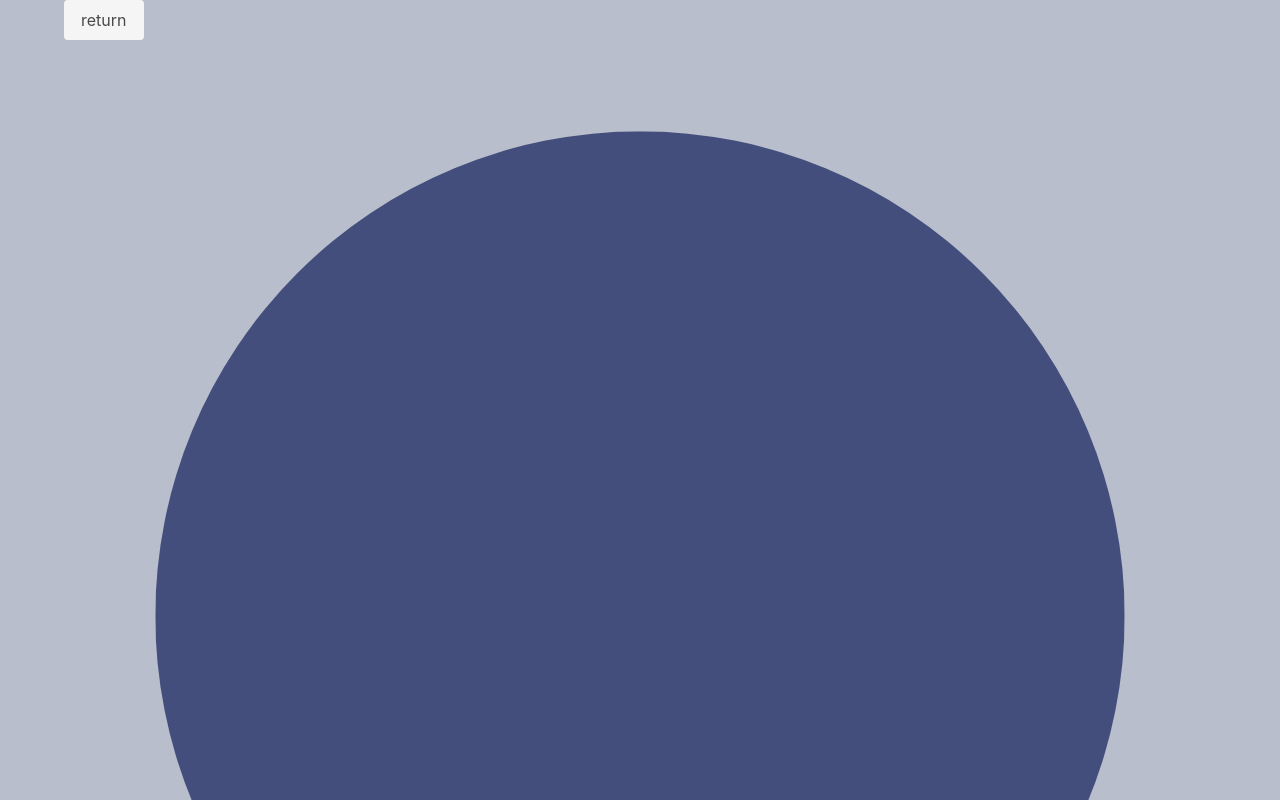
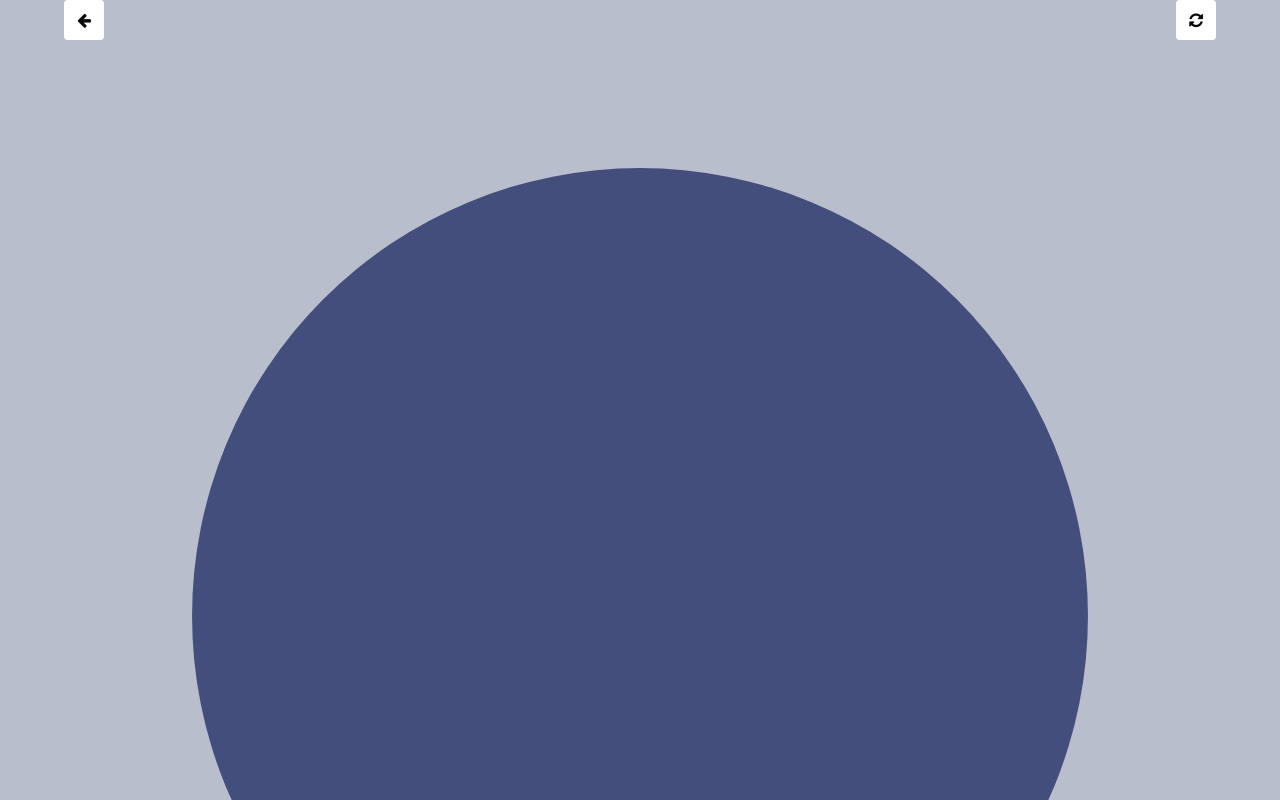
Before and after one commit to peterstockings/breathing, a React (Create React App) app: page / in a window 1280 px wide. Both pictures are taken after a click on the button "Start". Shown: the top 800 px of the page. Built offline with nearby package versions, Linux system fonts and the light colour scheme.

Commit message:
Add reset button for timer

```diff
--- a/package.json
+++ b/package.json
@@ -15,7 +15,6 @@
     "node-sass": "^5.0.0",
     "react": "^17.0.1",
     "react-dom": "^17.0.1",
-    "react-router-dom": "^5.2.0",
     "react-scripts": "4.0.1",
     "web-vitals": "^0.2.4"
   },
--- a/src/App.js
+++ b/src/App.js
@@ -4,12 +4,6 @@ import './Settings/Settings'
 import Settings from './Settings/Settings';
 import Breath from './Breath/Breath'
 import { useState } from 'react';
-import {
-  BrowserRouter as Router,
-  Switch,
-  Route,
-  Link
-} from "react-router-dom";
 
 function App() {
 
--- a/src/Breath/Breath.js
+++ b/src/Breath/Breath.js
@@ -11,6 +11,8 @@ function Breath(props) {
     const [scale, setScale] = useState(0)
     const [stage, setStage] = useState(0)
 
+    const timeStampRef = useRef(performance.now())
+
     const requestRef = useRef()
 
     let totalTime = 0
@@ -20,7 +22,7 @@ function Breath(props) {
     }
 
     const draw = (t) => {
-        const time = t / 1000 % totalTime
+        const time = (t - timeStampRef.current) / 1000 % totalTime
 
         const state = states.find(s => time < s.endTime)
 
@@ -39,9 +41,22 @@ function Breath(props) {
         return () => cancelAnimationFrame(requestRef.current);
     }, []);
 
+    const resetTimer = e => {
+        timeStampRef.current = performance.now()
+    }
+
     return (
         <div>
-            <button className="button is-light" onClick={displaySettings}>return</button>
+            <button className="button is-white" onClick={displaySettings}>
+                <span className="icon is-small">
+                    <i className="fa fa-arrow-left"></i>
+                </span>
+            </button>
+            <button className="button is-white" style={{ float: 'right' }} onClick={resetTimer}>
+                <span className="icon is-small">
+                    <i className="fa fa-refresh"></i>
+                </span>
+            </button>
             <svg viewBox="-1 -1 2 2" preserveAspectRatio="xMidYMid meet" style={{ transform: `scale(${scale})` }}>
                 <circle r="1"></circle>
             </svg>
```
Also changed, not shown: 1 other file (tests, documents, lock files or other folders).
